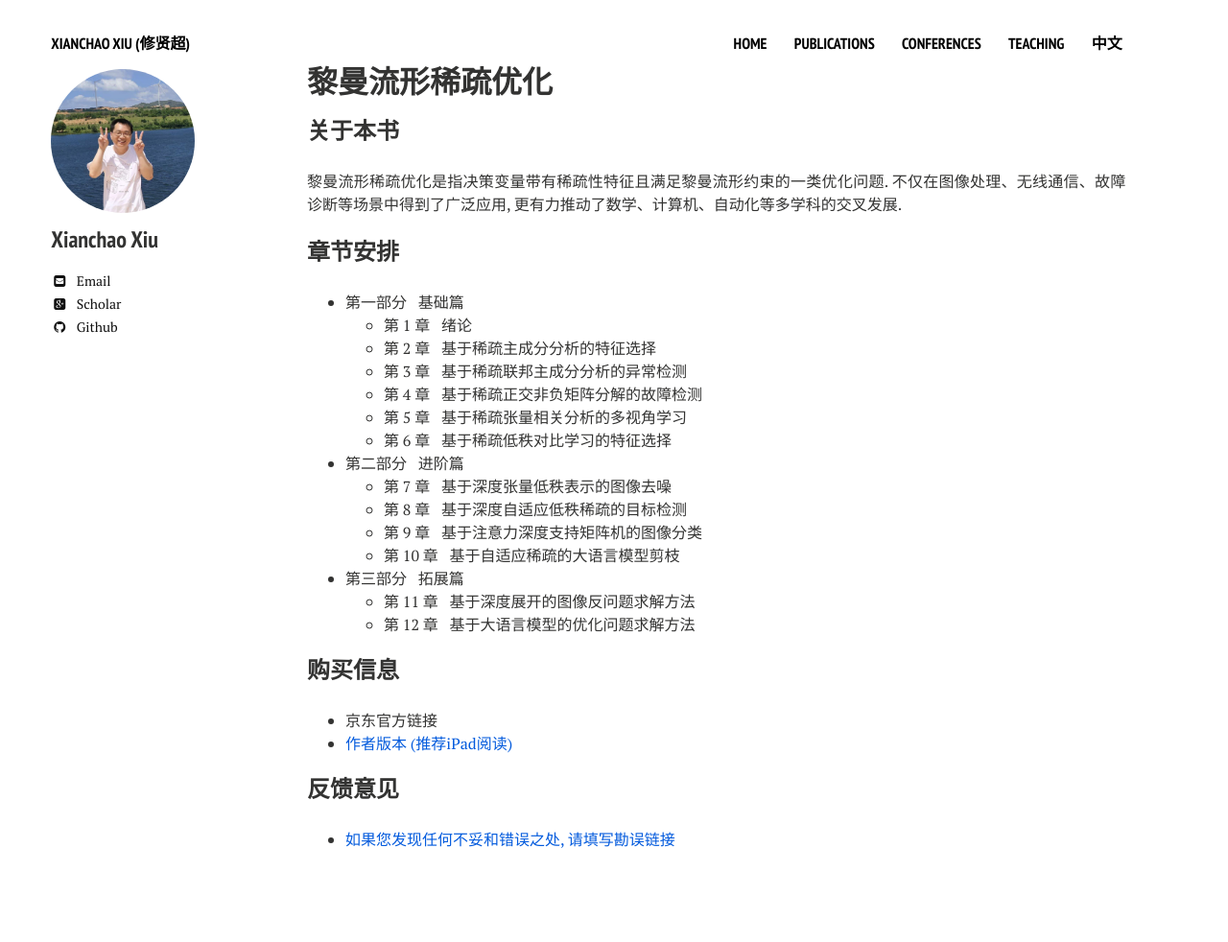
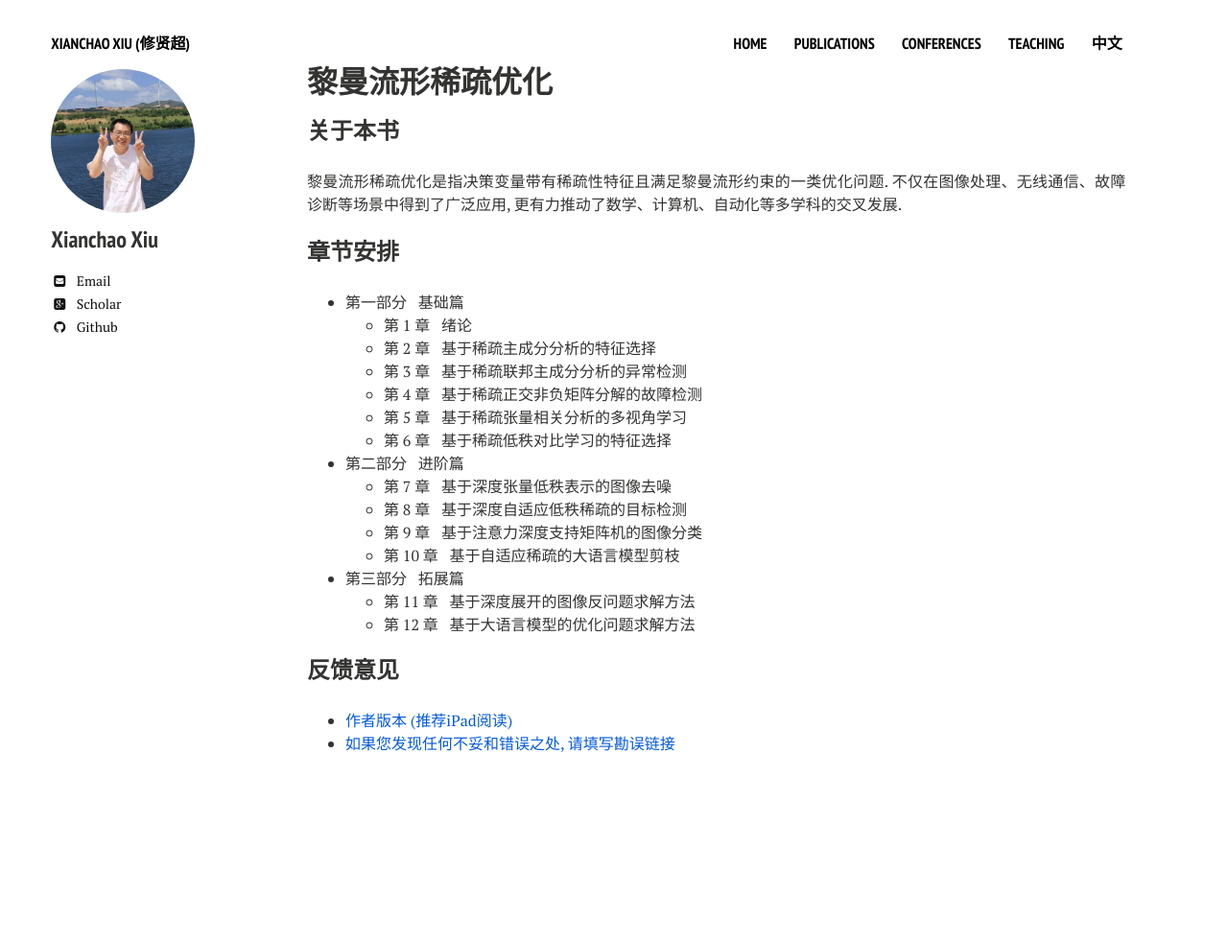
Before and after one commit to xianchaoxiu/xianchaoxiu.github.io, a Jekyll site: the page built from chinese/books/OPT/index.md, in a window 1280 px wide. Shown: the whole page at 96% size. Built offline with Jekyll 4.4.1, drawn with Linux system fonts in a browser that asks for light colours; nearby versions of some CDN libraries; after the commit the page ends 900 px from its top, so only the background shows below that.

Commit message:
Update index.md

```diff
--- a/chinese/books/OPT/index.md
+++ b/chinese/books/OPT/index.md
@@ -25,9 +25,6 @@ share: false
   * 第 11 章 &nbsp;  基于深度展开的图像反问题求解方法 <br>
   * 第 12 章 &nbsp;  基于大语言模型的优化问题求解方法 <br>
 
-### 购买信息
-* 京东官方链接 <br>
+### 反馈意见
 * <a href="../OPT/黎曼流形稀疏优化.pdf" class="textlink" target="_blank"> 作者版本 (推荐iPad阅读)  <br>
-
-### 反馈意见
 * <a href="https://docs.qq.com/form/page/DTmtyY2JXUWVjSEJS" class="textlink" target="_blank"> 如果您发现任何不妥和错误之处, 请填写勘误链接 <br>
```
